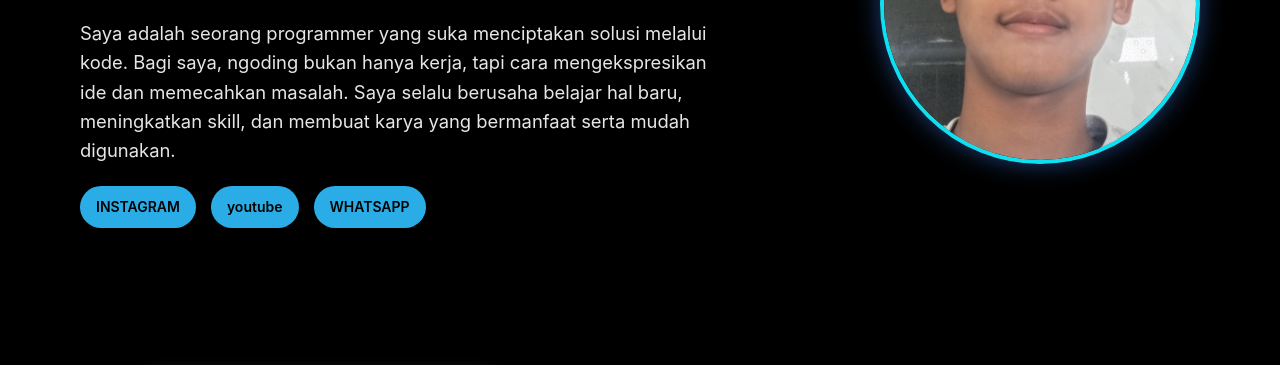
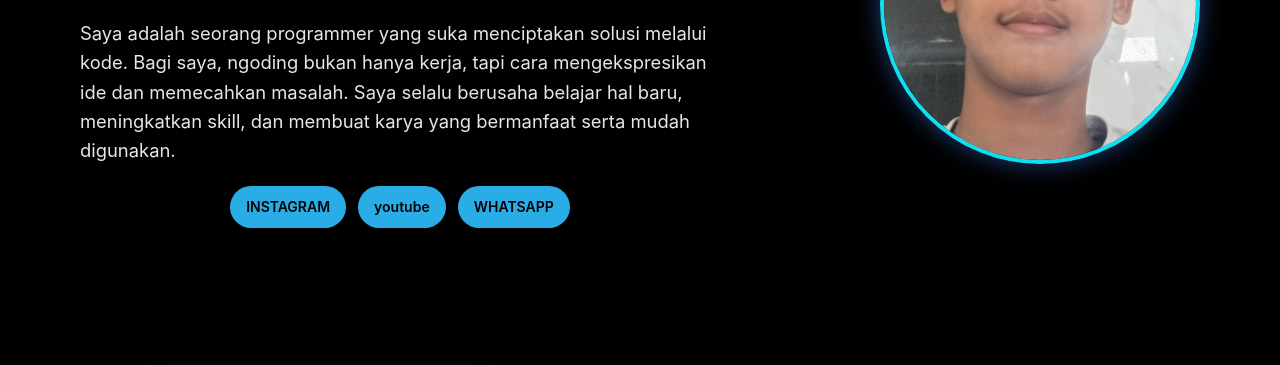
Before and after one commit to hanifazkaaa55-lgtm/portofolio-online-brey, a plain HTML site: page index.html in a window 1280 px wide. Shown: the part 300-665 px from the top of the page. Drawn offline with nearby package versions, Linux system fonts and the light colour scheme.

Commit message:
first commit

```diff
--- a/styles.css
+++ b/styles.css
@@ -182,12 +182,14 @@ nav .nav-links a.active {
 }
 .social-icons {
   display: flex;
-  gap: 15px;
+  gap: 12px;
   justify-content: center;
   align-items: center;
   margin-top: 20px;
-  justify-content: flex-start;
+  flex-wrap: wrap;
+
 }
+
 
 .social-icons a {
   text-decoration: none;
```
